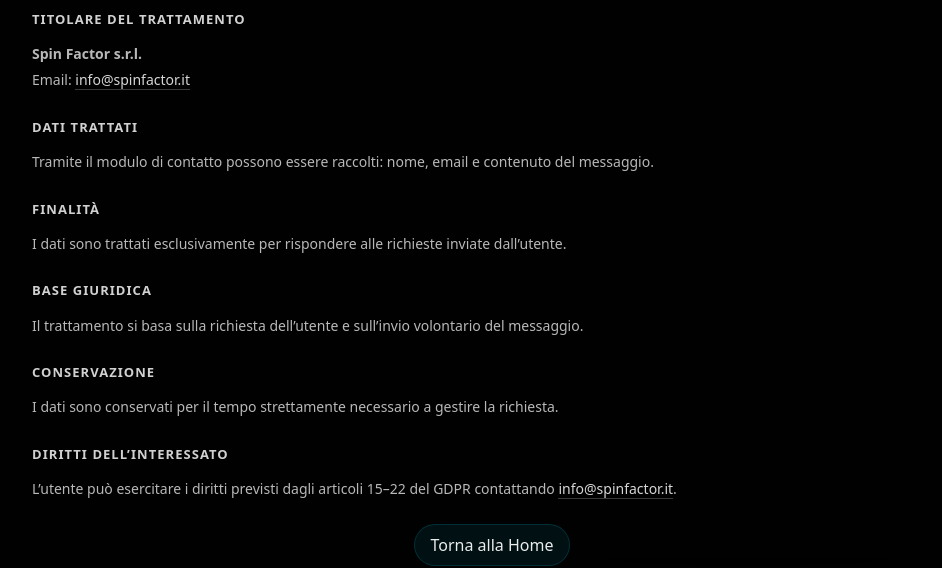
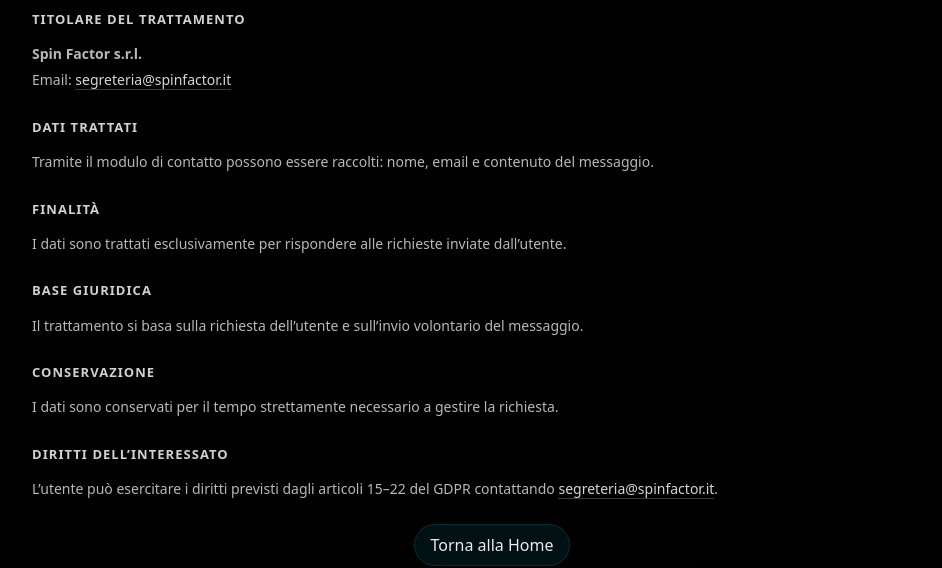
Before and after one commit to marphco/spin, a React (Vite) app: page /privacy-policy in a window 1280 px wide. Shown: the part 242-810 px from the top of the page, without its empty margins (148-1090 px from the left). Built offline with nearby package versions, Linux system fonts and the light colour scheme.

Commit message:
changed email address in the footer and sender, receiver and password for the contact form

```diff
--- a/src/Home.jsx
+++ b/src/Home.jsx
@@ -19,8 +19,6 @@ export default function Home() {
   const { open, accept } = useCookieNotice();
   useLayoutEffect(() => {
     const rootEl = document.documentElement;
-
-    const isMobile = window.matchMedia("(max-width: 720px)").matches;
 
     // ✅ GSAP: meno rogne su mobile resize / orientation
     ScrollTrigger.config({
--- a/src/components/Footer/Footer.jsx
+++ b/src/components/Footer/Footer.jsx
@@ -69,7 +69,7 @@ function IconDoc() {
 
 export default function Footer({
   company = "Spin Factor s.r.l.",
-  email = "info@spinfactor.it",
+  email = "segreteria@spinfactor.it",
   sedePrincipale = "via della Scrofa, 17 – 00186 Roma",
   sedeLegale = "via Vittoria Colonna, 14 – 80121 Napoli",
   piva = "08521911217",
@@ -123,6 +123,7 @@ export default function Footer({
       setMessage("");
       setHp("");
     } catch (err) {
+      console.error("Contact form error:", err);
       setStatus("error");
       setErrorMsg("Errore di rete. Riprova.");
     }
--- a/src/components/Policies/PrivacyPolicy.jsx
+++ b/src/components/Policies/PrivacyPolicy.jsx
@@ -23,7 +23,7 @@ export default function PrivacyPolicy() {
           <p>
             <strong>Spin Factor s.r.l.</strong>
             <br />
-            Email: <a href="mailto:info@spinfactor.it">info@spinfactor.it</a>
+            Email: <a href="mailto:segreteria@spinfactor.it">segreteria@spinfactor.it</a>
           </p>
 
           <h2>Dati trattati</h2>
@@ -54,7 +54,7 @@ export default function PrivacyPolicy() {
           <p>
             L’utente può esercitare i diritti previsti dagli articoli 15–22 del
             GDPR contattando{" "}
-            <a href="mailto:info@spinfactor.it">info@spinfactor.it</a>.
+            <a href="mailto:segreteria@spinfactor.it">segreteria@spinfactor.it</a>.
           </p>
         </div>
 
```
